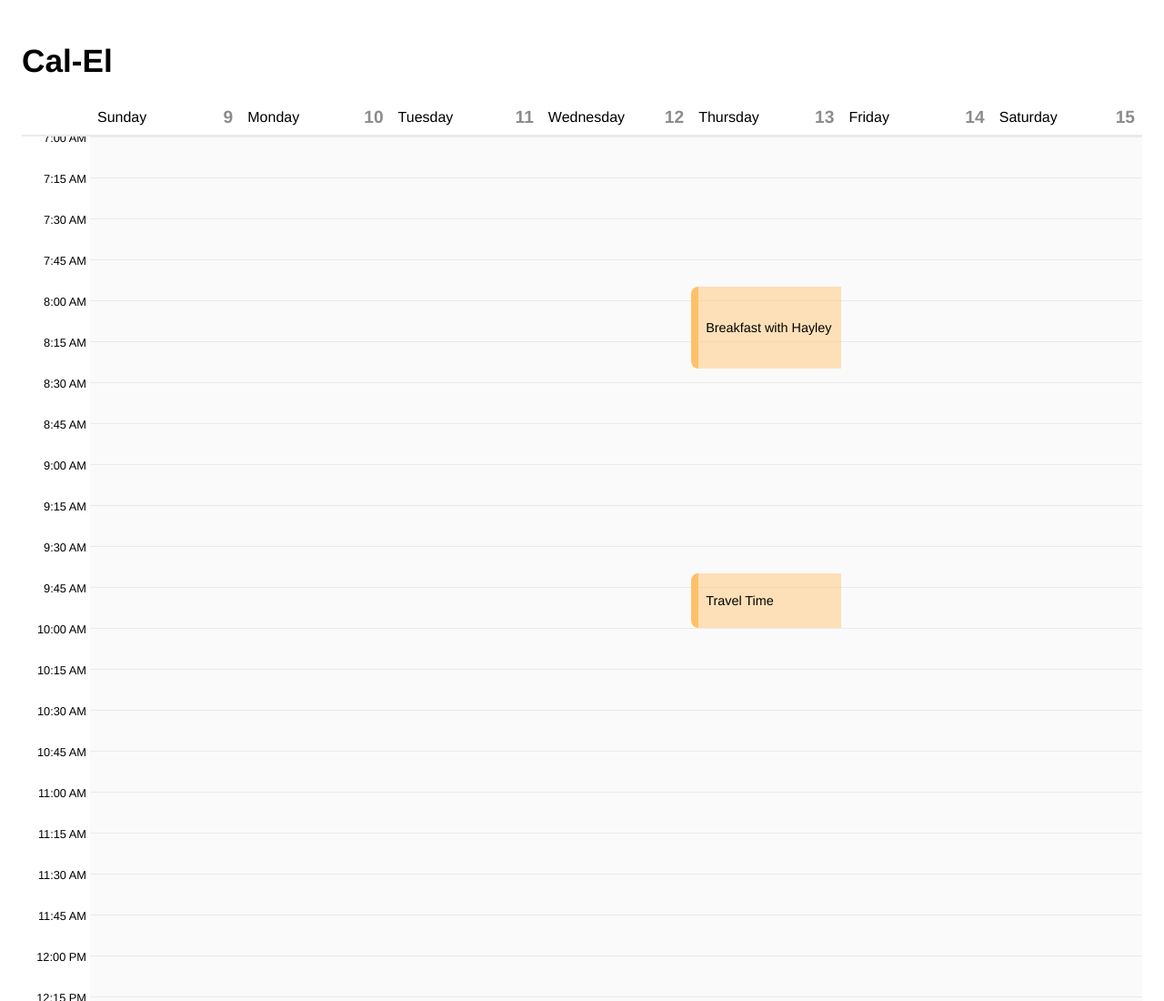
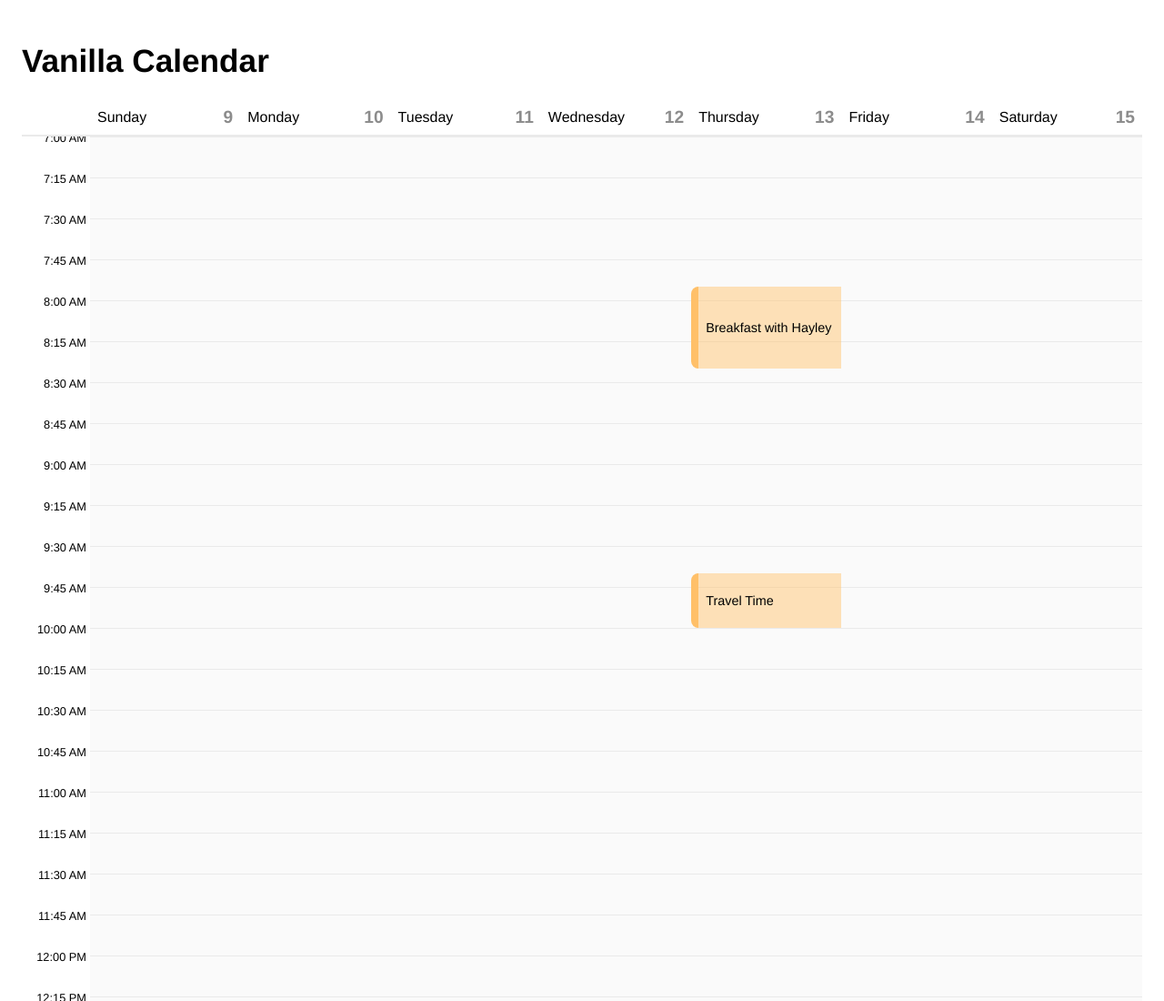
Before and after one commit to codyclay88/vanilla-calendar, a website built with Vite: page index.html in a window 1280 px wide. Shown: the top 1100 px of the page at 91% size. Built offline with nearby package versions, Linux system fonts and the light colour scheme.

Commit message:
Updated name

```diff
--- a/index.html
+++ b/index.html
@@ -4,11 +4,11 @@
     <meta charset="UTF-8" />
     <link rel="icon" type="image/svg+xml" href="/vite.svg" />
     <meta name="viewport" content="width=device-width, initial-scale=1.0" />
-    <title>Vite App</title>
+    <title>Vanilla Calendar</title>
   </head>
   <body>
     <main class="container">
-      <h1>Cal-El</h1>
+      <h1>Vanilla Calendar</h1>
       <div class="calendar"></div>
     </main>
     <script type="module" src="/src/main.js"></script>
```
